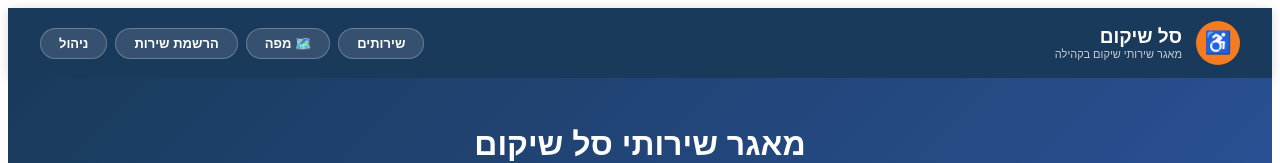
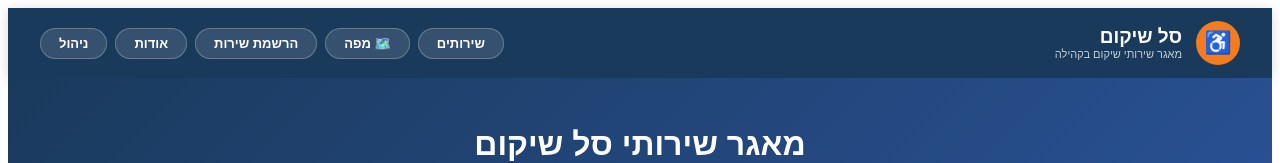
Before and after one commit to sivantelem-commits/rehab-directory, a Next.js app: page / in a window 1280 px wide. Shown: the top 163 px of the page. Built offline with nearby package versions, Linux system fonts and the light colour scheme; no server answers; the database is empty.

Commit message:
Update index.js

```diff
--- a/pages/index.js
+++ b/pages/index.js
@@ -65,8 +65,8 @@ export default function Home() {
             </div>
           </div>
           <nav style={{ display: 'flex', gap: 8 }}>
-            {[['/', 'שירותים'], ['/map', '🗺️ מפה'], ['/register', 'הרשמת שירות'], ['/admin', 'ניהול']].map(([href, label]) => (
-              <a key={href} href={href} style={{ color: 'white', background: 'rgba(255,255,255,0.12)', borderRadius: 20, padding: '7px 18px', fontWeight: 600, fontSize: 13, border: '1.5px solid rgba(255,255,255,0.25)', textDecoration: 'none' }}>{label}</a>
+{[['/', 'שירותים'], ['/map', '🗺️ מפה'], ['/register', 'הרשמת שירות'], ['/about', 'אודות'], ['/admin', 'ניהול']].map(([href, label]) => (
+  <a key={href} href={href} style={{ color: 'white', background: 'rgba(255,255,255,0.12)', borderRadius: 20, padding: '7px 18px', fontWeight: 600, fontSize: 13, border: '1.5px solid rgba(255,255,255,0.25)', textDecoration: 'none' }}>{label}</a>
             ))}
           </nav>
         </header>
```
